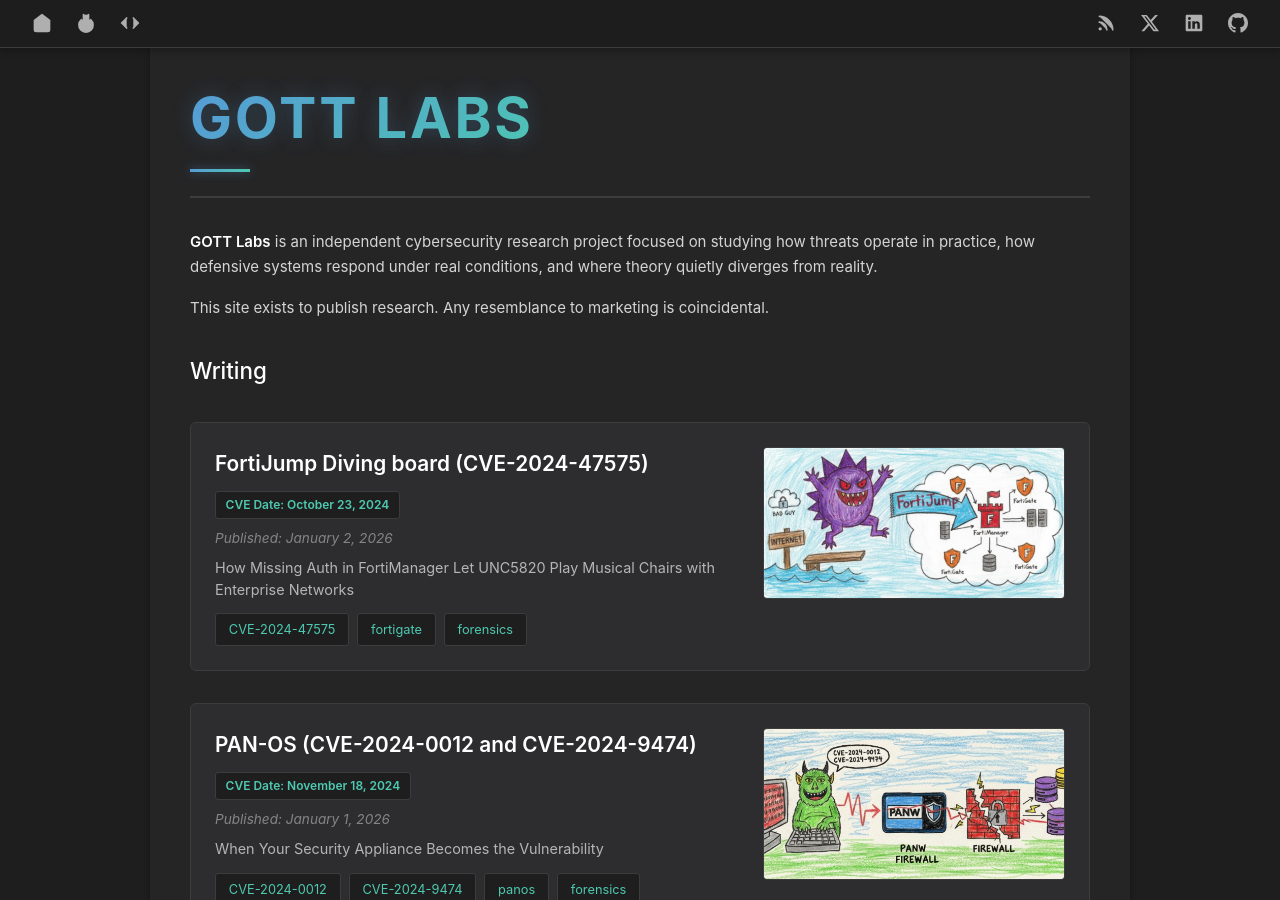
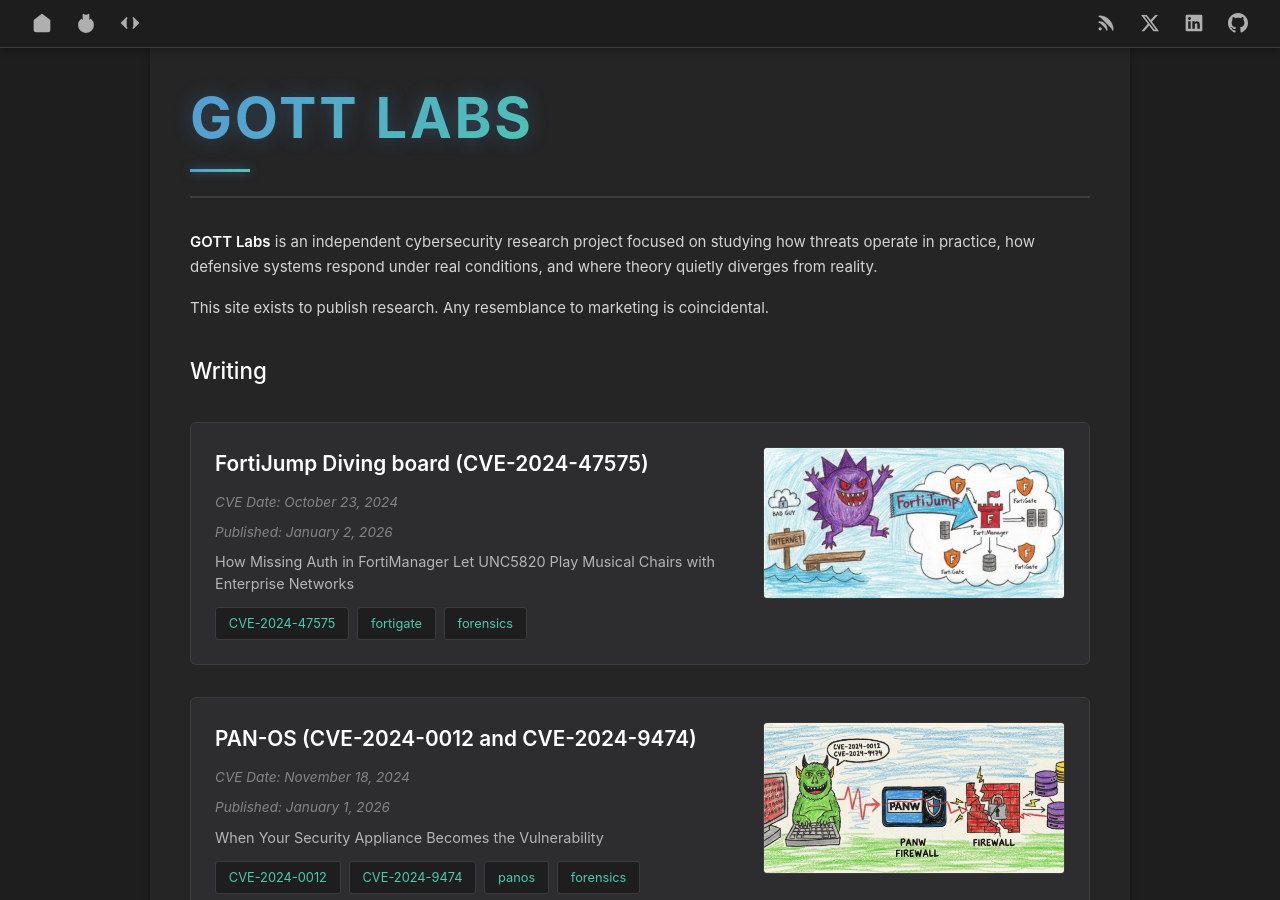
Before and after one commit to gottlabs/home, a Jekyll site: the page built from index.md, in a window 1280 px wide and 900 px high. Built offline with Jekyll 4.4.1, drawn with Linux system fonts in a browser that asks for light colours.

Commit message:
Update index.md

```diff
--- a/index.md
+++ b/index.md
@@ -12,7 +12,7 @@ This site exists to publish research. Any resemblance to marketing is coincident
 <div class="research-post">
   <div class="post-content">
     <h4><a href="{{ site.baseurl }}/2026/01/02/fortijump_cve2024-47575">FortiJump Diving board (CVE-2024-47575)</a></h4>
-    <span class="cve-date">CVE Date: October 23, 2024</span>
+    <span class="post-date">CVE Date: October 23, 2024</span>
     <span class="post-date">Published: January 2, 2026</span>
     <p>How Missing Auth in FortiManager Let UNC5820 Play Musical Chairs with Enterprise Networks</p>
     <div class="post-tags">
@@ -29,7 +29,7 @@ This site exists to publish research. Any resemblance to marketing is coincident
 <div class="research-post">
   <div class="post-content">
     <h4><a href="{{ site.baseurl }}/2026/01/01/panos_cve2024-0012">PAN-OS (CVE-2024-0012 and CVE-2024-9474)</a></h4>
-    <span class="cve-date">CVE Date: November 18, 2024</span>
+    <span class="post-date">CVE Date: November 18, 2024</span>
     <span class="post-date">Published: January 1, 2026</span>
     <p>When Your Security Appliance Becomes the Vulnerability</p>
     <div class="post-tags">
@@ -47,7 +47,7 @@ This site exists to publish research. Any resemblance to marketing is coincident
 <div class="research-post">
   <div class="post-content">
     <h4><a href="{{ site.baseurl }}/2025/12/29/mongobleed_forensics_cve2025-14847">MongoBleed Forensics (CVE-2025-14847)</a></h4>
-    <span class="cve-date">CVE Date: December 26, 2025</span>
+    <span class="post-date">CVE Date: December 26, 2025</span>
     <span class="post-date">Published: December 29, 2025</span>
     <p>MongoBleed, a discussion of forensics and considerations</p>
     <div class="post-tags">
@@ -64,7 +64,7 @@ This site exists to publish research. Any resemblance to marketing is coincident
 <div class="research-post">
   <div class="post-content">
     <h4><a href="{{ site.baseurl }}/2025/10/26/oracle_ebs_cve2025-61882">Oracle EBS (CVE-2025-61882)</a></h4>
-    <span class="cve-date">CVE Date: October 7, 2025</span>
+    <span class="post-date">CVE Date: October 7, 2025</span>
     <span class="post-date">Published: October 26, 2025</span>
     <p>The Zero-Day That Reminded Everyone Why ERP Means "Everyone's Really Pwned"</p>
     <div class="post-tags">
@@ -81,7 +81,7 @@ This site exists to publish research. Any resemblance to marketing is coincident
 <div class="research-post">
   <div class="post-content">
     <h4><a href="{{ site.baseurl }}/2025/05/30/sap_netweaver_cve2025-31324">SAP NetWeaver VC (CVE-2025-31324)</a></h4>
-    <span class="cve-date">CVE Date: April 26, 2025</span>
+    <span class="post-date">CVE Date: April 26, 2025</span>
     <span class="post-date">Published: May 30, 2025</span>
     <p>How an obscure endpoint turned SAP NetWeaver into a webshell wonderland</p>
     <div class="post-tags">
@@ -98,7 +98,7 @@ This site exists to publish research. Any resemblance to marketing is coincident
 <div class="research-post">
   <div class="post-content">
     <h4><a href="{{ site.baseurl }}/2025/02/01/fortigate_cve2024-55591">The FortiGate Backdoor That Wasn't A Backdoor (CVE-2024-55591)</a></h4>
-    <span class="cve-date">CVE Date: January 14, 2025</span>
+    <span class="post-date">CVE Date: January 14, 2025</span>
     <span class="post-date">Published: February 2, 2025</span>
     <p>When authentication is just a really aggressive suggestion</p>
     <div class="post-tags">
```
